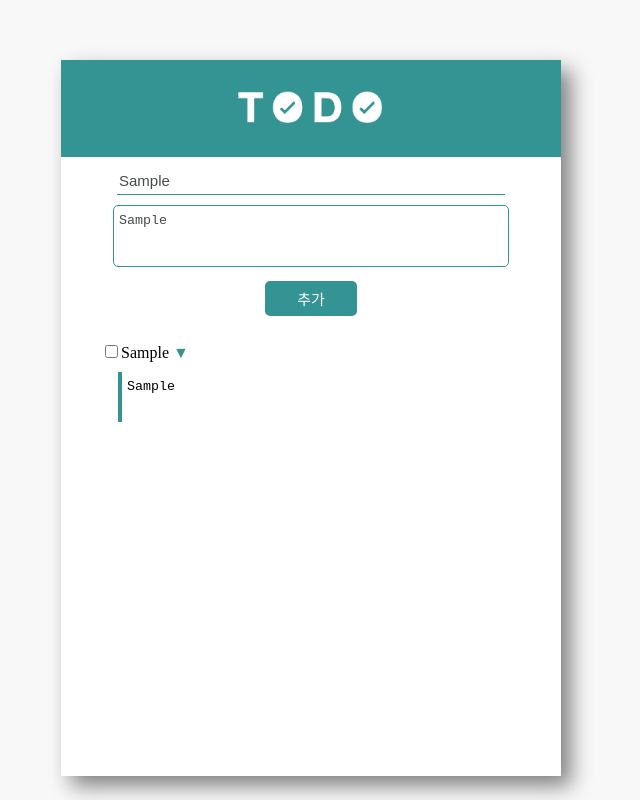
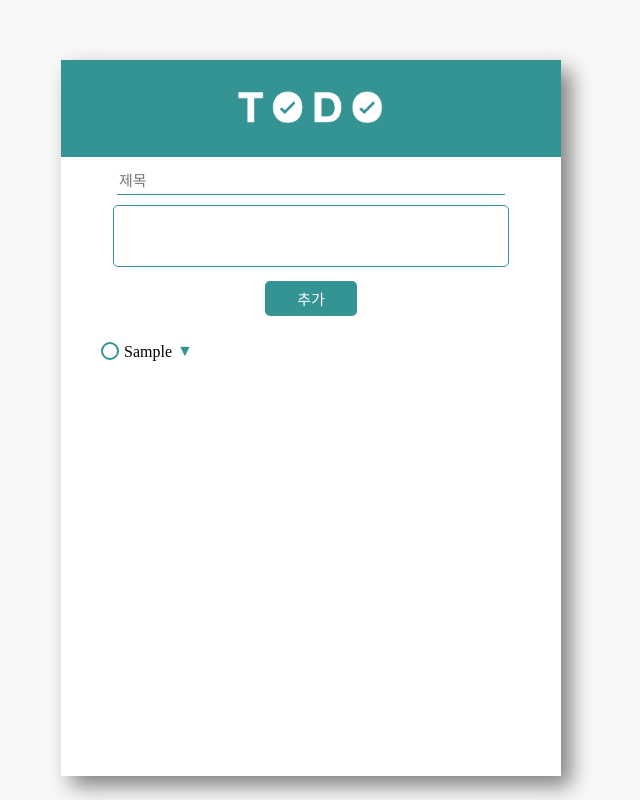
Before and after one commit to dekim1028/react-todo, a React (Create React App) app: page / in a window 1280 px wide. Both pictures are taken after typing "Sample", "Sample" into the empty fields and a click on the button "추가". Shown: the whole page, without its empty margins (329-969 px from the left). Built offline with nearby package versions, Linux system fonts and the light colour scheme.

Commit message:
complete 여부 수정

```diff
--- a/src/App.jsx
+++ b/src/App.jsx
@@ -12,13 +12,39 @@ class App extends React.Component{
   addTodo({title,description}){
     const {todoList} = this.state;
 
+    const todoID = new Date().toString();
+
     this.setState({
       todoList: [...todoList,{
         title, description,
         completed:false,
-        id: new Date().toString()
+        id: todoID
       }]
     });
+
+    return todoID;
+  }
+
+  toggleTodoStatus(todoId) {
+    const targetIndex = this.state.todoList.findIndex(
+      ({ id }) => id === todoId
+    );
+
+    const { todoList } = this.state;
+    const changedTodo = {
+      ...todoList[targetIndex],
+      completed: !todoList[targetIndex].completed
+    };
+
+    todoList.splice(targetIndex, 1, changedTodo);
+
+    this.setState({
+      todoList
+    });
+  }
+
+  saveTodo(title, description, id){
+    //TODO : LocalStorage 저장
   }
 
   removeTodo(){
@@ -31,8 +57,10 @@ class App extends React.Component{
     return (
       <main>
           <div className="logo"><img src={logo}></img></div>
-          <Input addTodo={this.addTodo.bind(this)}/>
-          <List todoList={todoList}/>
+          <Input addTodo={this.addTodo.bind(this)} saveTodo={this.saveTodo.bind(this)}/>
+          <List
+            toggleTodoStatus={this.toggleTodoStatus.bind(this)}
+            todoList={todoList}/>
       </main>
     )
   }
--- a/src/Input.jsx
+++ b/src/Input.jsx
@@ -3,6 +3,7 @@ import './Input.css';
 
 const Input = (props) =>{
     const {addTodo} = props;
+    const {saveTodo} = props;
     const [title,setTitle] = useState('');
     const [description, setDescription] = useState('');
 
@@ -15,7 +16,14 @@ const Input = (props) =>{
     }
 
     const onClickButton = () =>{
-        addTodo({title,description});
+        if(!title || !description){
+            alert("제목과 내용을 모두 입력해주세요");
+        }else{
+            const id = addTodo({title,description});
+            saveTodo(title, description, id);
+            setTitle("");
+            setDescription("");
+        }
     }
 
     return (
--- a/src/List.css
+++ b/src/List.css
@@ -13,7 +13,7 @@
 }
 
 .description{
-    margin: 10px 17px;
+    margin: 0px 17px 10px 17px;
     width: 370px;
     resize: none;
     line-height: 20px;
@@ -25,9 +25,45 @@
 .descriptionBtn{
     color: #349393;
     cursor:pointer;
+    margin-left: 5px;
 }
 
 .descriptionBtn:hover{
     color: #1CBC4C;
     cursor:pointer;
+    margin-left: 5px;
 }
+
+.deleteTitle{
+    color: darkgray;
+}
+
+input[type=checkbox] {
+    display: none;
+}
+
+label{
+    overflow: hidden;
+}
+
+label del, label span {
+    line-height: 20px;
+    float: left;
+}
+
+input[type=checkbox] + label::before{
+    float: left;
+    box-sizing: border-box;
+    width: 18px;
+    height: 18px;
+    content: '';
+    border: 2px solid #349393;
+    border-radius: 50%;
+    background-color: #ffffff;
+    margin-right: 5px;
+}
+input[type=checkbox]:checked + label::before{
+    background-image: url('./image/checkBoxImg.png');
+    background-size: cover;
+    background-position: center center;
+}
--- a/src/List.jsx
+++ b/src/List.jsx
@@ -1,19 +1,43 @@
 import React from 'react';
 import './List.css';
+import { useState } from 'react';
 
-const ListItem = ({title, description, completed}) => {
+const ListItem = ({title, id, description, completed, toggleTodoStatus}) => {
+    const [arrow, setArrow] = useState('▼');
+    const [isShowDetail, setShowDetail] = useState(false);
 
     const onClickArrow = () =>{
+        if (arrow === '▲') {
+            setArrow('▼');
+            setShowDetail(false);
+            return;
+        }
 
+        setShowDetail(true);
+        setArrow('▲');
+    }
+
+    const onChangeCompleted = () =>{
+        toggleTodoStatus(id);
     }
 
     return (
         <li className="ellipsis">
-            <input type="checkbox" checked={completed}></input>
-            <span>{title}</span> <span className="descriptionBtn" onclick={onClickArrow}>▼</span>
-            <div>
-                <textarea className="description" readOnly>
-                    {description}
+            <div style={{marginBottom: "10px"}}>
+                <input type="checkbox" checked={completed} onChange={onChangeCompleted} id={`list-item-${id}`}/>
+                <label htmlFor={`list-item-${id}`}>
+                    {
+                        completed
+                        ? <del className="deleteTitle">{title}</del>
+                        : <span>{title}</span>
+                    }
+                </label>
+                <span className="descriptionBtn" onClick={onClickArrow}>{arrow}</span>
+            </div>
+            <div style={{
+                display: isShowDetail ? 'block' : 'none'
+                }}>
+                <textarea className="description" readOnly value={description}>
                 </textarea>
             </div>
         </li>
@@ -21,11 +45,14 @@ const ListItem = ({title, description, completed}) => {
 }
 
 const List = (props) =>{
-    const {todoList} = props;
+    const { todoList , toggleTodoStatus} = props;
 
     const items = todoList.map(
         item => (
-            <ListItem {...item}/>
+            <ListItem
+                key={`list-item-${item.id}`}
+                toggleTodoStatus={toggleTodoStatus}
+                {...item}/>
         )
     );
 
```
Also changed, not shown: src/image/checkBoxImg.png (added).
